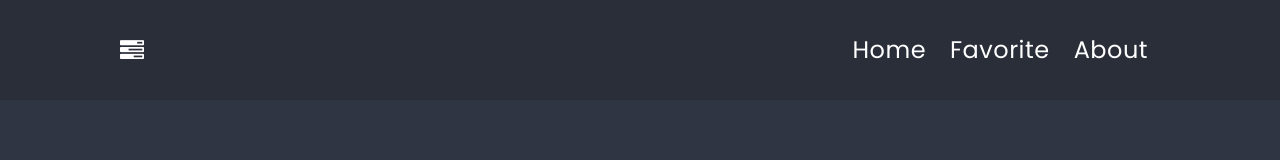
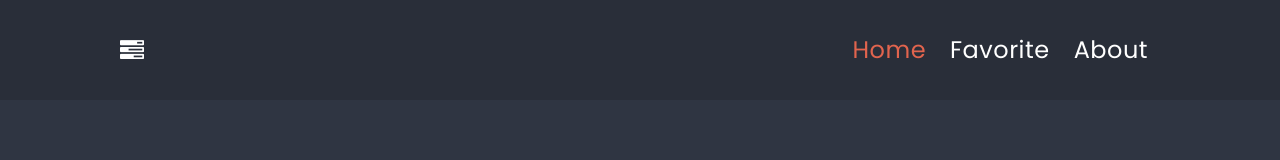
Before and after one commit to MichPlewa/To-Do-List, a React (Create React App) app: page / in a window 1280 px wide. Shown: the top 160 px of the page. Built offline with nearby package versions, Linux system fonts and the light colour scheme.

Commit message:
add NavLink to NavBar

```diff
--- a/src/components/NavBar/NavBar.js
+++ b/src/components/NavBar/NavBar.js
@@ -1,19 +1,41 @@
 import styles from './NavBar.module.scss';
+import { NavLink, Link } from 'react-router-dom';
 
 const NavBar = () => {
   return (
     <nav>
       <div className={styles.nav_wrapper}>
-        <span href="/" className="fa fa-tasks" />
+        <Link className="fa fa-tasks" to="/" />
         <ul className={styles.nav_list}>
           <li>
-            <a href="/">Home</a>
+            <NavLink
+              className={({ isActive }) =>
+                isActive ? styles.linkActive : undefined
+              }
+              to="/"
+            >
+              Home
+            </NavLink>
           </li>
           <li>
-            <a href="/favorite">Favorite</a>
+            <NavLink
+              className={({ isActive }) =>
+                isActive ? styles.linkActive : undefined
+              }
+              to="/favorite"
+            >
+              Favorite
+            </NavLink>
           </li>
           <li>
-            <a href="/about">About</a>
+            <NavLink
+              className={({ isActive }) =>
+                isActive ? styles.linkActive : undefined
+              }
+              to="/about"
+            >
+              About
+            </NavLink>
           </li>
         </ul>
       </div>
--- a/src/components/NavBar/NavBar.module.scss
+++ b/src/components/NavBar/NavBar.module.scss
@@ -22,3 +22,7 @@
   text-decoration: none;
   color: $color-light;
 }
+
+.linkActive {
+  color: $color-warning;
+}
```
